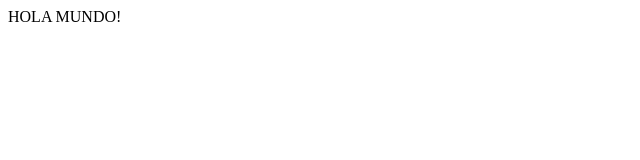
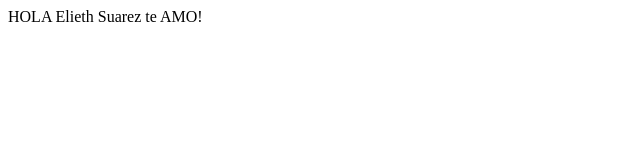
Before and after one commit to Rushihack/HostPs4, a plain HTML site: page index.html in a window 1280 px wide. Shown: the whole page, without its empty margins (0-640 px from the left). Drawn offline with Linux system fonts and the light colour scheme.

Commit message:
Update index.html

```diff
--- a/index.html
+++ b/index.html
@@ -1,4 +1,4 @@
 <!DOCTYPE html>
 <html>
-HOLA MUNDO!
+HOLA Elieth Suarez te AMO!
 </html>
```
